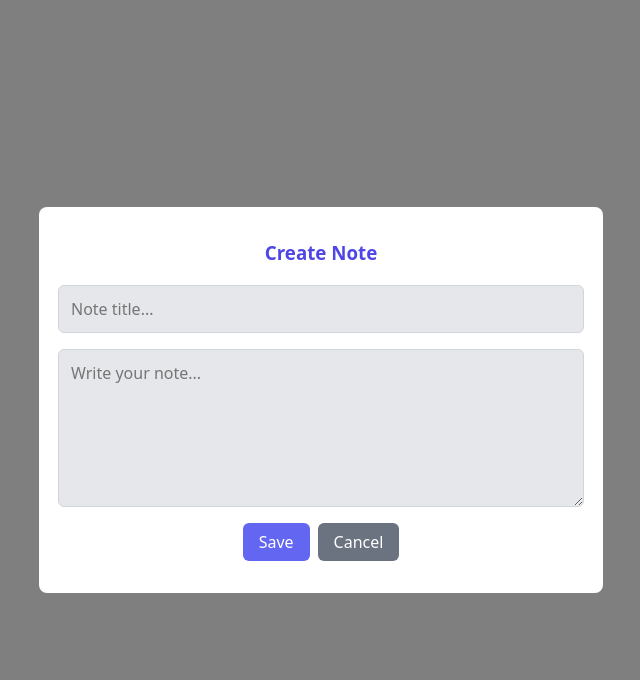
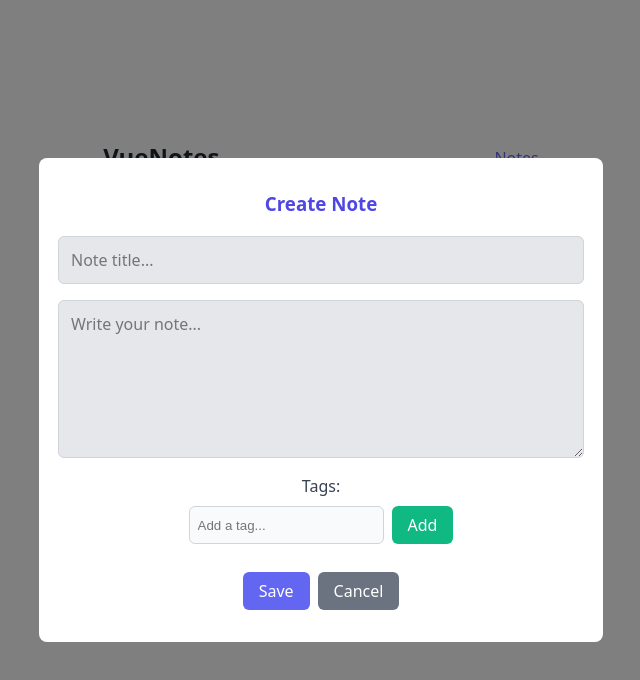
Before and after one commit to Freemasoid/vue-note-app, a Vue app: page / in a window 1280 px wide. Both pictures are taken after typing "Sample" into the empty fields and a click on the button "Add Note". Shown: the top 680 px of the page, without its empty margins (319-959 px from the left). Built offline with nearby package versions, Linux system fonts and the light colour scheme.

Commit message:
refactor: simplify NotesView by integrating components and removing unused logic

```diff
--- a/src/views/NotesView.vue
+++ b/src/views/NotesView.vue
@@ -1,20 +1,8 @@
 <script setup lang="ts">
 import { useNotes } from "@/composables/useNotes";
+import { Tags, Search, CreateEditModal, NoteCard } from "@/components";
 
-const {
-  isEditing,
-  editingId,
-  noteForm,
-  handleCreate,
-  handleEdit,
-  handleSave,
-  handleDelete,
-  cancelEdit,
-  searchQuery,
-  notesStats,
-  clearSearch,
-  filteredNotes,
-} = useNotes();
+const { handleCreate, filteredNotes } = useNotes();
 </script>
 
 <template>
@@ -29,90 +17,23 @@
       </button>
     </div>
 
-    <div class="search-section">
-      <div class="search-bar">
-        <input
-          v-model="searchQuery"
-          type="text"
-          placeholder="Search notes..."
-          class="search-input"
-        />
-        <button
-          v-if="notesStats.searchActive"
-          @click="clearSearch"
-          class="btn-clear"
-        >
-          Clear
-        </button>
-      </div>
+    <Tags />
+    <Search />
+    <CreateEditModal />
 
-      <div class="search-stats">
-        <span v-if="notesStats.searchActive">
-          Showing {{ notesStats.filtered }} of {{ notesStats.total }} notes
-        </span>
-        <span v-else> {{ notesStats.total }} notes total </span>
-      </div>
+    <div class="notes-grid">
+      <NoteCard
+        v-for="note in filteredNotes"
+        :key="note.id"
+        :note="note"
+      />
     </div>
 
     <div
-      v-if="isEditing"
-      class="modal-overlay"
+      v-if="filteredNotes.length === 0"
+      class="empty-state"
     >
-      <div class="modal">
-        <h3>{{ editingId ? "Edit Note" : "Create Note" }}</h3>
-        <input
-          v-model="noteForm.title"
-          type="text"
-          placeholder="Note title..."
-          class="form-input"
-        />
-        <textarea
-          v-model="noteForm.content"
-          placeholder="Write your note..."
-          rows="6"
-          class="form-textarea"
-        ></textarea>
-        <div class="modal-actions">
-          <button
-            @click="handleSave"
-            class="btn-primary"
-          >
-            Save
-          </button>
-          <button
-            @click="cancelEdit"
-            class="btn-secondary"
-          >
-            Cancel
-          </button>
-        </div>
-      </div>
-    </div>
-
-    <div class="notes-grid">
-      <div
-        v-for="note in filteredNotes"
-        :key="note.id"
-        class="note-card"
-      >
-        <h3>{{ note.title }}</h3>
-        <p>{{ note.content }}</p>
-        <small>{{ note.createdAt.toLocaleDateString() }}</small>
-        <div class="note-actions">
-          <button
-            @click="handleEdit(note)"
-            class="btn-edit"
-          >
-            Edit
-          </button>
-          <button
-            @click="handleDelete(note.id)"
-            class="btn-delete"
-          >
-            Delete
-          </button>
-        </div>
-      </div>
+      <p>No notes found</p>
     </div>
   </div>
 </template>
@@ -144,146 +65,9 @@
   gap: 1rem;
 }
 
-.note-card {
-  border: 1px solid #e5e7eb;
-  border-radius: 0.5rem;
-  padding: 1.5rem;
-  background: white;
-}
-
-.note-card h3 {
-  margin: 0 0 0.5rem 0;
-  color: #1f2937;
-}
-
-.note-card p {
-  margin: 0 0 1rem 0;
+.empty-state {
+  text-align: center;
+  padding: 3rem;
   color: #6b7280;
 }
-
-.note-card small {
-  color: #9ca3af;
-}
-
-.modal-overlay {
-  position: fixed;
-  top: 0;
-  left: 0;
-  right: 0;
-  bottom: 0;
-  background: rgba(0, 0, 0, 0.5);
-  display: flex;
-  align-items: center;
-  justify-content: center;
-  z-index: 1000;
-}
-
-.modal {
-  background: white;
-  padding: 2rem;
-  border-radius: 0.5rem;
-  width: 90%;
-  max-width: 500px;
-  display: flex;
-  flex-direction: column;
-  align-items: center;
-}
-
-.modal h3 {
-  margin-top: 0;
-  color: #4f46e5;
-}
-
-.form-input,
-.form-textarea {
-  width: 100%;
-  padding: 0.75rem;
-  border: 1px solid #d1d5db;
-  border-radius: 0.375rem;
-  margin-bottom: 1rem;
-  font-family: inherit;
-  background-color: #e5e7eb;
-  color: black;
-  font-size: medium;
-}
-
-.form-textarea {
-  resize: vertical;
-}
-
-.modal-actions {
-  display: flex;
-  gap: 0.5rem;
-  justify-content: flex-end;
-}
-
-.btn-secondary {
-  background-color: #6b7280;
-  color: white;
-  border: none;
-  padding: 0.5rem 1rem;
-  border-radius: 0.375rem;
-  cursor: pointer;
-}
-
-.note-actions {
-  display: flex;
-  justify-content: flex-end;
-  gap: 0.5rem;
-  margin-top: 1rem;
-}
-
-.btn-edit,
-.btn-delete {
-  padding: 0.25rem 0.5rem;
-  border: none;
-  border-radius: 0.25rem;
-  cursor: pointer;
-  font-size: 0.875rem;
-}
-
-.btn-edit {
-  background-color: #10b981;
-  color: white;
-}
-
-.btn-delete {
-  background-color: #ef4444;
-  color: white;
-}
-
-.search-section {
-  margin-bottom: 2rem;
-}
-
-.search-bar {
-  display: flex;
-  gap: 0.5rem;
-  margin-bottom: 0.5rem;
-}
-
-.search-input {
-  flex: 1;
-  padding: 0.75rem;
-  border: 1px solid #d1d5db;
-  border-radius: 0.375rem;
-  font-size: 1rem;
-  background-color: #e5e7eb;
-  color: black;
-  font-size: medium;
-}
-
-.btn-clear {
-  background-color: #6b7280;
-  color: white;
-  border: none;
-  padding: 0.75rem 1rem;
-  border-radius: 0.375rem;
-  cursor: pointer;
-}
-
-.search-stats {
-  color: #6b7280;
-  font-size: 0.875rem;
-}
 </style>
```
